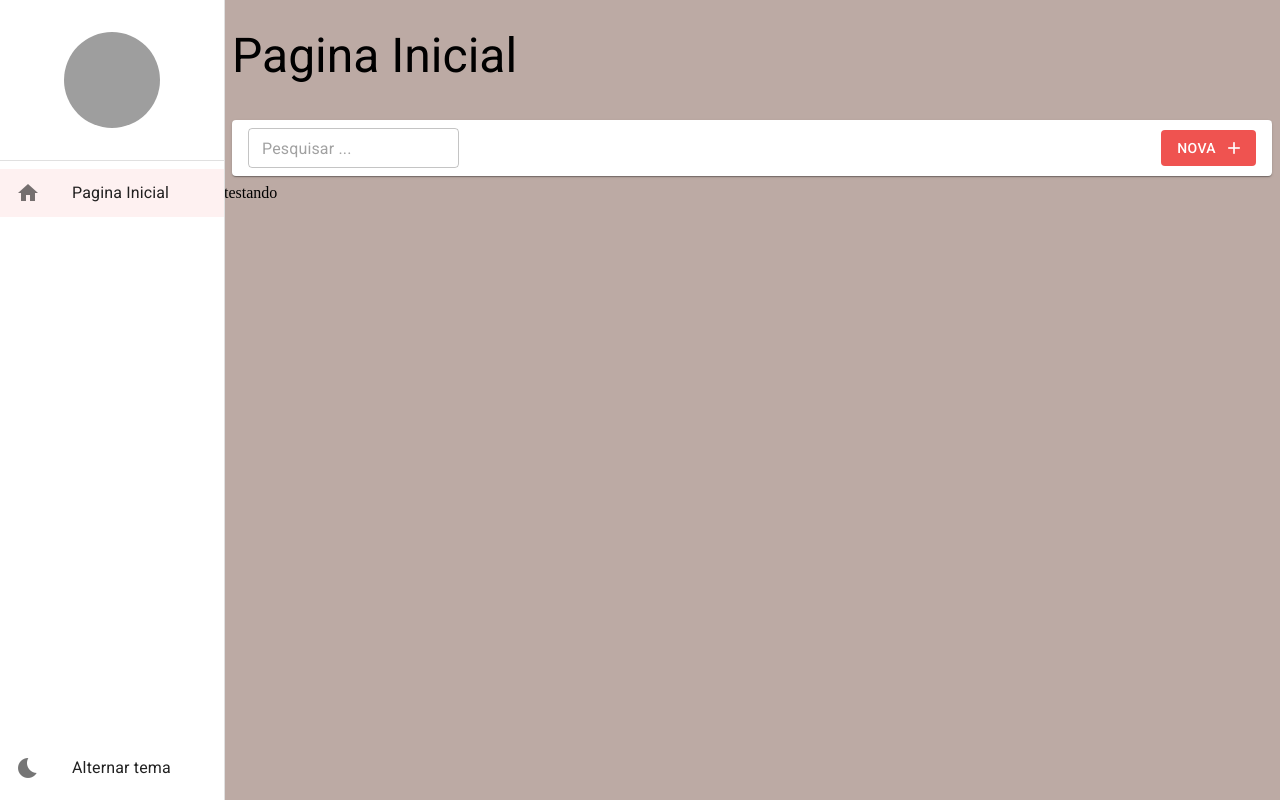
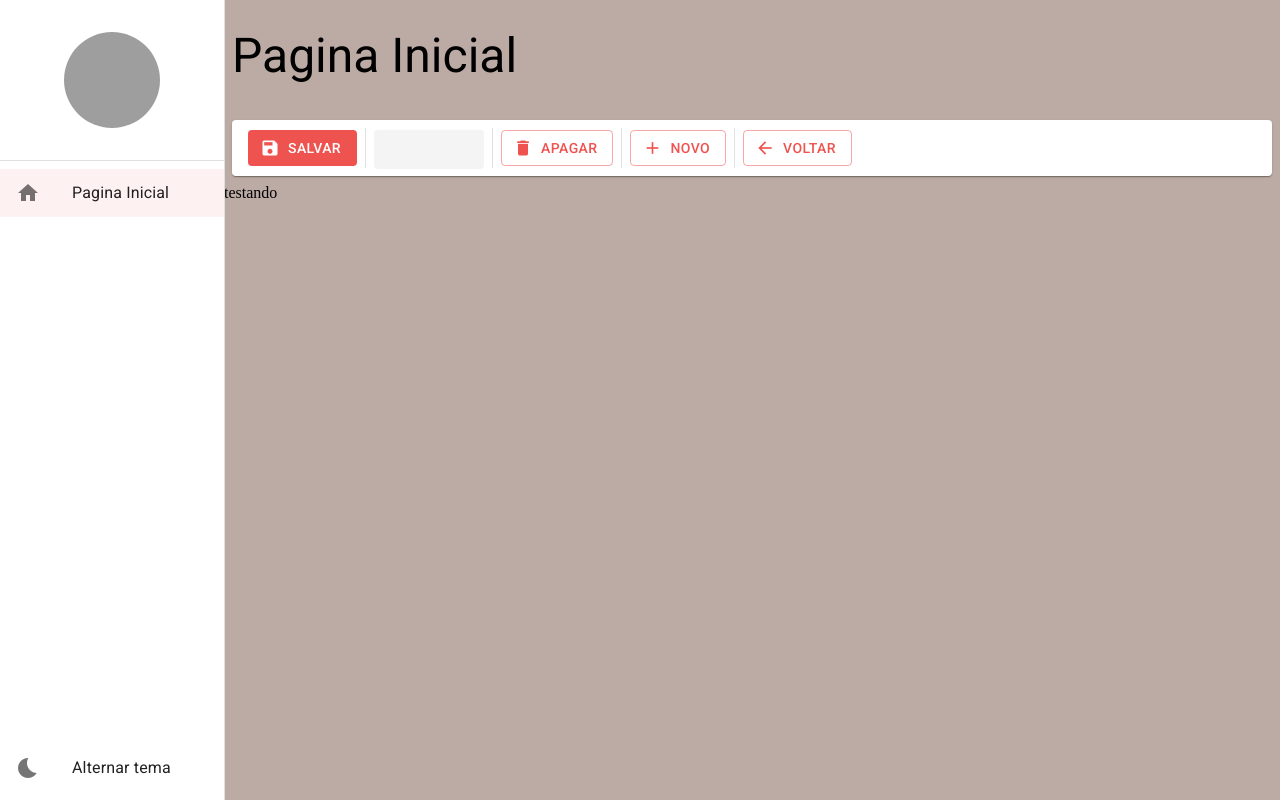
Before and after one commit to RobervanSouza/New-City, a React (Create React App) app in the folder new-city/: page /pagina-inicial in a window 1280 px wide. Built offline with nearby package versions, Linux system fonts and the light colour scheme; grey boxes are pictures that could not be loaded.

Commit message:
feat: create button

```diff
--- a/new-city/src/pages/dashboard/DashBoard.tsx
+++ b/new-city/src/pages/dashboard/DashBoard.tsx
@@ -1,4 +1,4 @@
-import { FerramentasDaListagem } from "../../shared/components";
+import { FerramentasDetalhes } from "../../shared/components";
 import { LayoutePages } from "../../shared/layouts";
 
 export const DashBoard = () => {
@@ -6,10 +6,8 @@ export const DashBoard = () => {
     <LayoutePages
       titulo="Pagina Inicial "
       barraDeFerramentas={
-        <FerramentasDaListagem
-          mostrarInputBusca //motra a barra de pesquisa
-          textoBotaoVovo="nova"
-        />
+        <FerramentasDetalhes mostrarBotaoSalvaFechar
+        mostrarBotaoSalvaFecharCarregando />
       }>
       testando
     </LayoutePages>
--- /dev/null
+++ b/new-city/src/shared/components/ferramentas-detalhes/FerramentasDetalhes.tsx
@@ -0,0 +1,134 @@
+import { Box, Button, Divider, Icon, Paper, Skeleton, useTheme } from "@mui/material";
+
+interface IerramentasDetalhes {
+  textoBotaoNovo?: string;
+
+  mostrarBotaoNovo?: boolean;
+  mostrarBotaoSalvar?: boolean;
+  mostrarBotaoVoltar?: boolean;
+  mostrarBotaoApagar?: boolean;
+  mostrarBotaoSalvaFechar?: boolean;
+
+  mostrarBotaoNovoCarregando?: boolean;
+  mostrarBotaoSalvarCarregando?: boolean;
+  mostrarBotaoVoltarCarregando?: boolean;
+  mostrarBotaoApagarCarregando?: boolean;
+  mostrarBotaoSalvaFecharCarregando?: boolean;
+
+  aoclicarNovo?: () => void;
+  aoclicarSalvar?: () => void;
+  aoclicarVoltar?: () => void;
+  aoclicarApagar?: () => void;
+  aoclicarSalvarFechar?: () => void;
+}
+
+export const FerramentasDetalhes: React.FC<IerramentasDetalhes> = ({
+  textoBotaoNovo = "Novo",
+
+  mostrarBotaoNovo = true,
+  mostrarBotaoSalvar = true,
+  mostrarBotaoVoltar = true,
+  mostrarBotaoApagar = true,
+  mostrarBotaoSalvaFechar = false,
+
+  mostrarBotaoNovoCarregando = false,
+  mostrarBotaoSalvarCarregando = false,
+  mostrarBotaoVoltarCarregando = false,
+  mostrarBotaoApagarCarregando = false,
+  mostrarBotaoSalvaFecharCarregando = false,
+
+
+    aoclicarNovo,
+    aoclicarSalvar,
+    aoclicarVoltar,
+    aoclicarApagar,
+    aoclicarSalvarFechar,
+
+}) => {
+  const theme = useTheme();
+  return (
+    <Box
+      gap={1} // distancio de um para o outro
+      marginX={1} // margin das laterais
+      padding={1} // espaço do box
+      paddingX={2} // so nas laterais
+      display="flex"
+      alignItems="center"
+      height={theme.spacing(5)} //
+      component={Paper}>
+      {mostrarBotaoSalvar && !mostrarBotaoSalvarCarregando && (
+        <Button
+          variant="contained"
+          color="primary"
+          disableElevation
+          startIcon={<Icon>save</Icon>}
+          onClick={aoclicarSalvar}>
+          {" "}
+          Salvar
+        </Button>
+      )}
+      {mostrarBotaoSalvarCarregando && <Skeleton width={110} height={66} />}
+
+
+
+      <Divider variant="middle" orientation="vertical" />
+      {mostrarBotaoSalvaFechar && !mostrarBotaoSalvaFecharCarregando && (
+        <Button
+          variant="outlined"
+          color="primary"
+          disableElevation
+          startIcon={<Icon>save</Icon>}
+          onClick={aoclicarSalvarFechar}>
+          {" "}
+          Salvar/Fechar
+        </Button>
+      )}
+
+      {mostrarBotaoSalvaFecharCarregando && (
+        <Skeleton width={110} height={66} />
+      )}
+
+
+
+      <Divider variant="middle" orientation="vertical" />
+      {mostrarBotaoApagar && !mostrarBotaoApagarCarregando && (
+        <Button
+          variant="outlined"
+          color="primary"
+          disableElevation
+          startIcon={<Icon>delete</Icon>}
+          onClick={aoclicarApagar}>
+          {" "}
+          Apagar
+        </Button>
+      )}
+      {mostrarBotaoApagarCarregando && <Skeleton width={110} height={66} />}
+      <Divider variant="middle" orientation="vertical" />
+      {mostrarBotaoNovo && !mostrarBotaoNovoCarregando && (
+        <Button
+          variant="outlined"
+          color="primary"
+          disableElevation
+          startIcon={<Icon>add</Icon>}
+          onClick={aoclicarNovo}>
+          {" "}
+          {textoBotaoNovo}
+        </Button>
+      )}
+      {mostrarBotaoNovoCarregando && <Skeleton width={110} height={66} />}
+      <Divider variant="middle" orientation="vertical" />
+      {mostrarBotaoVoltar && !mostrarBotaoVoltarCarregando && (
+        <Button
+          variant="outlined"
+          color="primary"
+          disableElevation
+          startIcon={<Icon>arrow_back</Icon>}
+          onClick={aoclicarVoltar}>
+          {" "}
+          Voltar
+        </Button>
+      )}
+      {mostrarBotaoVoltarCarregando && <Skeleton width={110} height={66} />}
+    </Box>
+  );
+};
--- a/new-city/src/shared/components/index.ts
+++ b/new-city/src/shared/components/index.ts
@@ -1,2 +1,3 @@
 export * from './menu-lateral/Menu-lateral';
 export * from './barra-de-ferramentas/FerramentasListagens';
+export * from './ferramentas-detalhes/FerramentasDetalhes';
```
